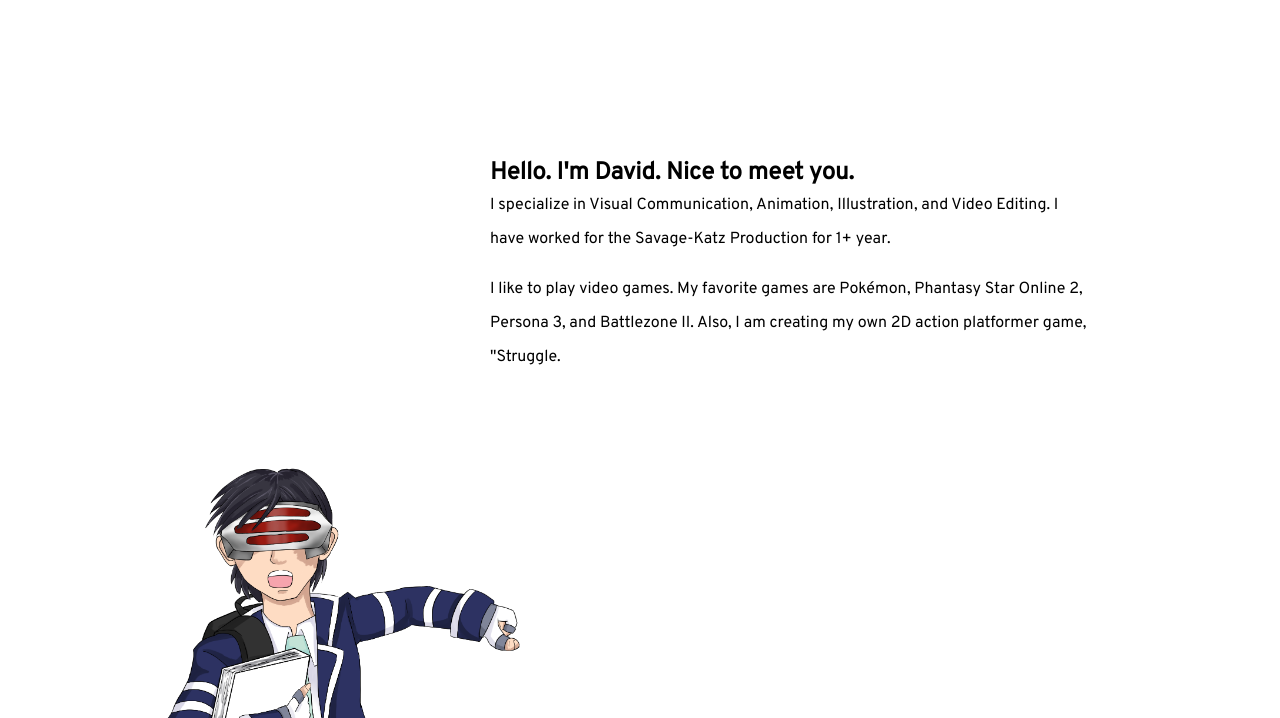
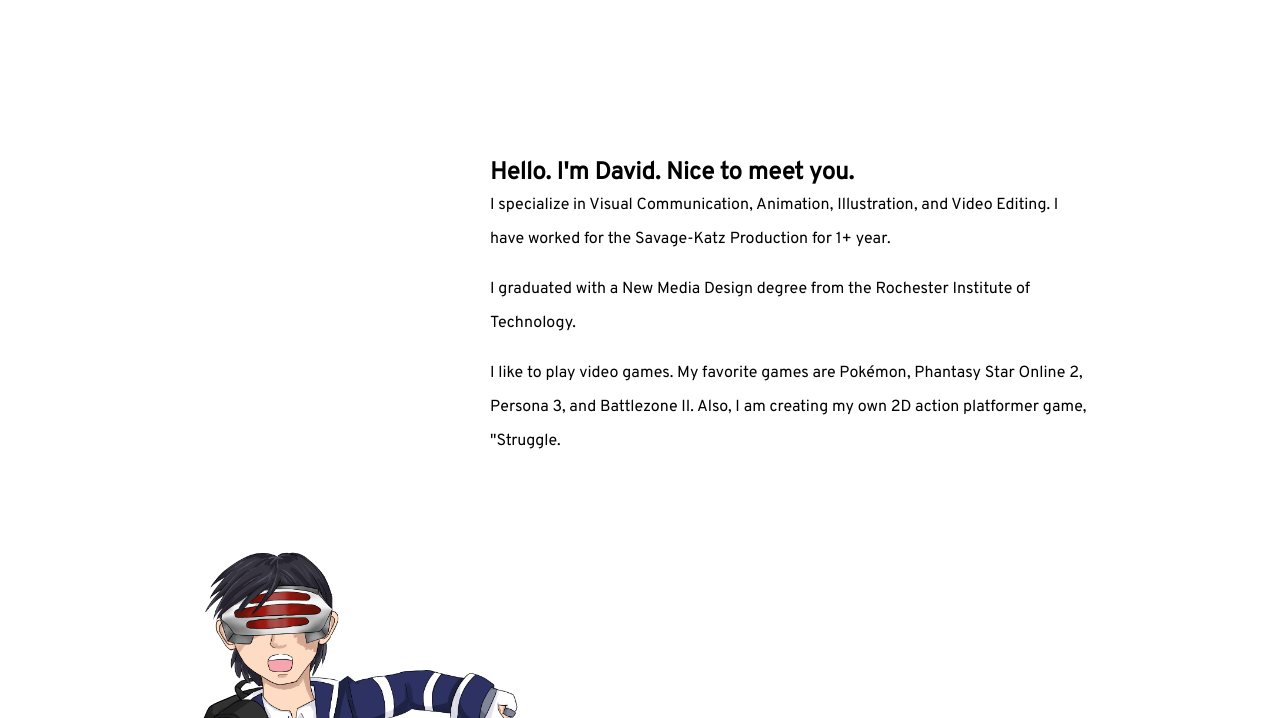
Before and after one commit to danxgallery/david-zhao-designer, a plain HTML site: page about.html in a window 1280 px wide. Shown: the part 82-800 px from the top of the page. Drawn offline with nearby package versions, Linux system fonts and the light colour scheme.

Commit message:
testing repository

```diff
--- a/about.html
+++ b/about.html
@@ -92,6 +92,8 @@
                     <h2>Hello. I'm David. Nice to meet you.</h2>
                     <p>I specialize in Visual Communication, Animation, Illustration, and Video Editing. I have worked for the Savage-Katz Production for 1+ year.</p>
 
+                    <p>I graduated with a New Media Design degree from the Rochester Institute of Technology.</p>
+
                     <p>I like to play video games. My favorite games are Pokémon, Phantasy Star Online 2, Persona 3, and Battlezone II. Also, I am creating my own 2D action platformer game, "Struggle.</p>
                 </article>
                 <figure id="image"><img src="image/base.png" alt="someone"/></figure><!-- End div for the Image -->
```
